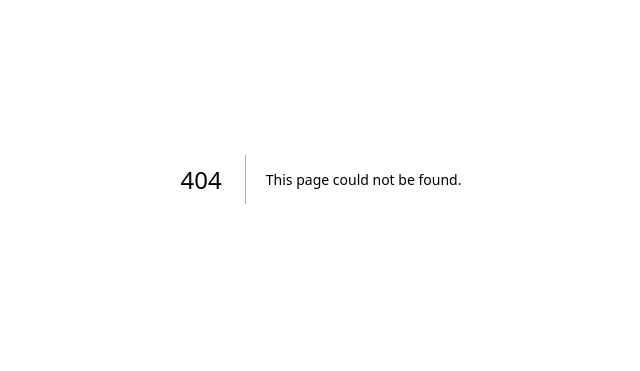
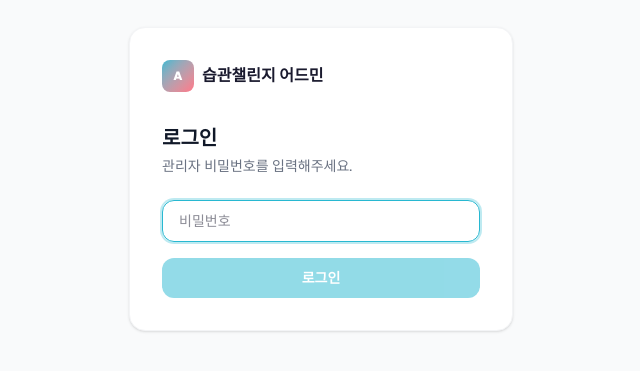
Before and after one commit to marine-pixel/habit-challenge-admin, a Next.js app: page /admin/login in a window 1280 px wide. Before the commit this address had no page. Shown: the part 221-592 px from the top of the page, without its empty margins (319-959 px from the left). Built offline with nearby package versions, Linux system fonts and the light colour scheme.

Commit message:
Add admin password login

```diff
--- a/src/app/admin/_components/AdminNav.tsx
+++ b/src/app/admin/_components/AdminNav.tsx
@@ -1,7 +1,8 @@
 'use client';
 
 import Link from 'next/link';
-import { usePathname } from 'next/navigation';
+import { usePathname, useRouter } from 'next/navigation';
+import { useState } from 'react';
 
 const NAV_ITEMS = [
   { label: '신청자 관리', href: '/admin/applicants' },
@@ -13,6 +14,16 @@ const NAV_ITEMS = [
 
 export default function AdminNav() {
   const pathname = usePathname();
+  const router = useRouter();
+  const [loggingOut, setLoggingOut] = useState(false);
+
+  if (pathname === '/admin/login') return null;
+
+  async function handleLogout() {
+    setLoggingOut(true);
+    await fetch('/api/admin/logout', { method: 'POST' });
+    router.replace('/admin/login');
+  }
 
   return (
     <nav className="bg-white border-b border-gray-100 shadow-sm sticky top-0 z-40">
@@ -33,7 +44,7 @@ export default function AdminNav() {
 
           {/* Nav items */}
           <div
-            className="flex items-center gap-0.5 overflow-x-auto pb-2.5 sm:pb-0 [scrollbar-width:none] [&::-webkit-scrollbar]:hidden"
+            className="flex items-center gap-0.5 overflow-x-auto pb-2.5 sm:pb-0 [scrollbar-width:none] [&::-webkit-scrollbar]:hidden flex-1"
           >
             {NAV_ITEMS.map(({ label, href }) => {
               const isActive =
@@ -54,6 +65,15 @@ export default function AdminNav() {
               );
             })}
           </div>
+
+          {/* Logout */}
+          <button
+            onClick={handleLogout}
+            disabled={loggingOut}
+            className="hidden sm:flex flex-shrink-0 items-center px-3 py-1.5 rounded-lg text-sm font-medium text-gray-400 hover:text-gray-600 hover:bg-gray-100 transition-colors disabled:opacity-50"
+          >
+            로그아웃
+          </button>
         </div>
       </div>
     </nav>
--- /dev/null
+++ b/src/app/admin/login/page.tsx
@@ -0,0 +1,76 @@
+'use client';
+
+import { useState } from 'react';
+import { useRouter } from 'next/navigation';
+
+export default function AdminLoginPage() {
+  const router = useRouter();
+  const [password, setPassword] = useState('');
+  const [error, setError] = useState('');
+  const [loading, setLoading] = useState(false);
+
+  async function handleSubmit(e: React.FormEvent) {
+    e.preventDefault();
+    setError('');
+    setLoading(true);
+
+    try {
+      const res = await fetch('/api/admin/login', {
+        method: 'POST',
+        headers: { 'Content-Type': 'application/json' },
+        body: JSON.stringify({ password }),
+      });
+
+      if (res.ok) {
+        router.replace('/admin/applicants');
+      } else {
+        const data = await res.json();
+        setError(data.error ?? '로그인에 실패했습니다.');
+      }
+    } catch {
+      setError('네트워크 오류가 발생했습니다.');
+    } finally {
+      setLoading(false);
+    }
+  }
+
+  return (
+    <div className="min-h-screen flex items-center justify-center bg-gray-50">
+      <div className="w-full max-w-sm bg-white rounded-2xl shadow-sm border border-gray-100 p-8">
+        <div className="flex items-center gap-2 mb-8">
+          <div className="w-8 h-8 rounded-lg bg-gradient-to-br from-[#28B8D1] to-[#FF7789] flex items-center justify-center flex-shrink-0">
+            <span className="text-white text-xs font-black leading-none">A</span>
+          </div>
+          <span className="text-base font-bold text-[#1a1a2e]">습관챌린지 어드민</span>
+        </div>
+
+        <h1 className="text-xl font-bold text-gray-900 mb-1">로그인</h1>
+        <p className="text-sm text-gray-500 mb-6">관리자 비밀번호를 입력해주세요.</p>
+
+        <form onSubmit={handleSubmit} className="space-y-4">
+          <input
+            type="password"
+            value={password}
+            onChange={(e) => setPassword(e.target.value)}
+            placeholder="비밀번호"
+            required
+            autoFocus
+            className="w-full px-4 py-2.5 border border-gray-200 rounded-xl text-sm focus:outline-none focus:ring-2 focus:ring-[#28B8D1]/30 focus:border-[#28B8D1] transition-colors"
+          />
+
+          {error && (
+            <p className="text-sm text-red-500">{error}</p>
+          )}
+
+          <button
+            type="submit"
+            disabled={loading || !password}
+            className="w-full py-2.5 rounded-xl text-sm font-semibold text-white bg-[#28B8D1] hover:bg-[#22a0b7] disabled:opacity-50 disabled:cursor-not-allowed transition-colors"
+          >
+            {loading ? '로그인 중...' : '로그인'}
+          </button>
+        </form>
+      </div>
+    </div>
+  );
+}
--- /dev/null
+++ b/src/app/api/admin/login/route.ts
@@ -0,0 +1,31 @@
+import { cookies } from 'next/headers';
+import type { NextRequest } from 'next/server';
+
+export async function POST(request: NextRequest) {
+  let body: { password?: string };
+  try {
+    body = await request.json();
+  } catch {
+    return Response.json({ error: '잘못된 요청입니다.' }, { status: 400 });
+  }
+
+  const adminPassword = process.env.ADMIN_PASSWORD;
+  if (!adminPassword) {
+    return Response.json({ error: '서버 설정 오류입니다.' }, { status: 500 });
+  }
+
+  if (!body.password || body.password !== adminPassword) {
+    return Response.json({ error: '비밀번호가 올바르지 않습니다.' }, { status: 401 });
+  }
+
+  const cookieStore = await cookies();
+  cookieStore.set('admin_session', '1', {
+    httpOnly: true,
+    sameSite: 'lax',
+    path: '/',
+    maxAge: 60 * 60 * 24 * 7,
+    secure: process.env.NODE_ENV === 'production',
+  });
+
+  return Response.json({ success: true });
+}
--- /dev/null
+++ b/src/app/api/admin/logout/route.ts
@@ -0,0 +1,7 @@
+import { cookies } from 'next/headers';
+
+export async function POST() {
+  const cookieStore = await cookies();
+  cookieStore.set('admin_session', '', { maxAge: 0, path: '/' });
+  return Response.json({ success: true });
+}
--- /dev/null
+++ b/src/proxy.ts
@@ -0,0 +1,23 @@
+import { NextResponse } from 'next/server';
+import type { NextRequest } from 'next/server';
+
+export function proxy(request: NextRequest) {
+  const { pathname } = request.nextUrl;
+
+  if (pathname === '/admin/login') {
+    return NextResponse.next();
+  }
+
+  if (pathname.startsWith('/admin')) {
+    const session = request.cookies.get('admin_session');
+    if (!session?.value) {
+      return NextResponse.redirect(new URL('/admin/login', request.nextUrl));
+    }
+  }
+
+  return NextResponse.next();
+}
+
+export const config = {
+  matcher: ['/admin/:path*'],
+};
```
